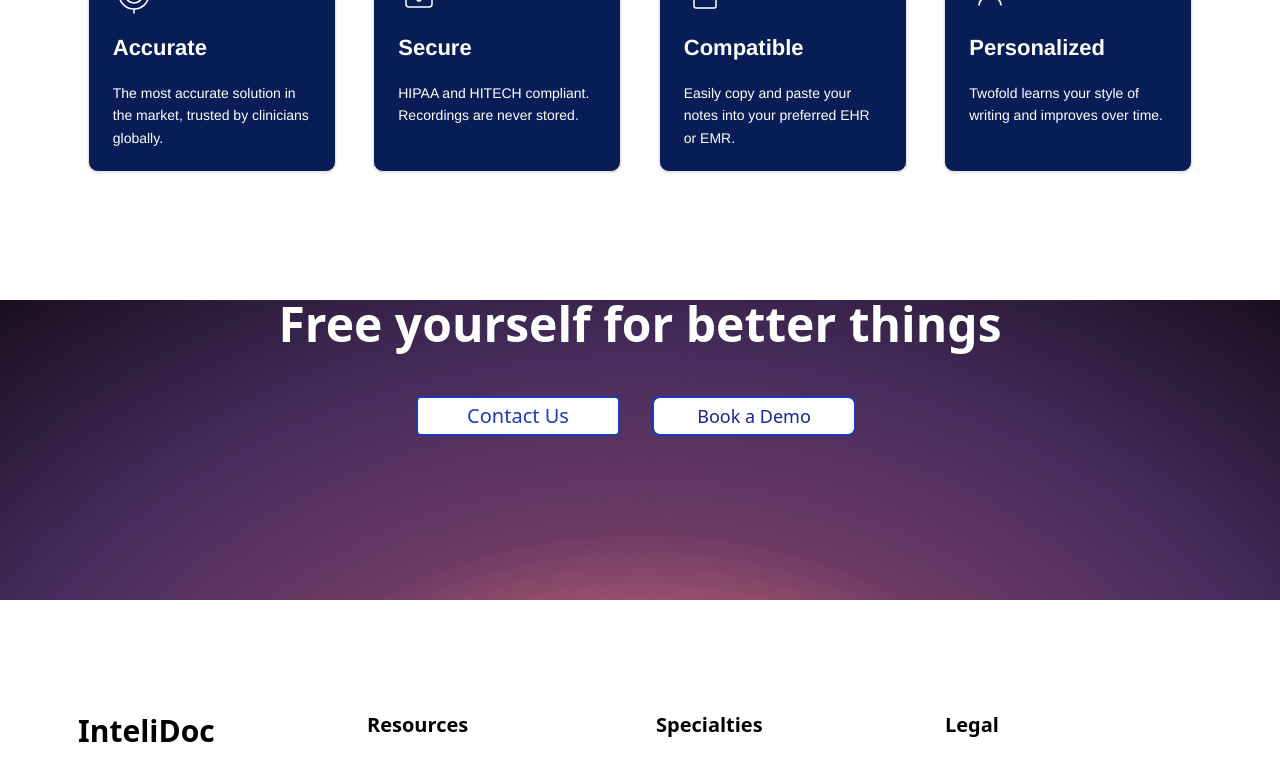
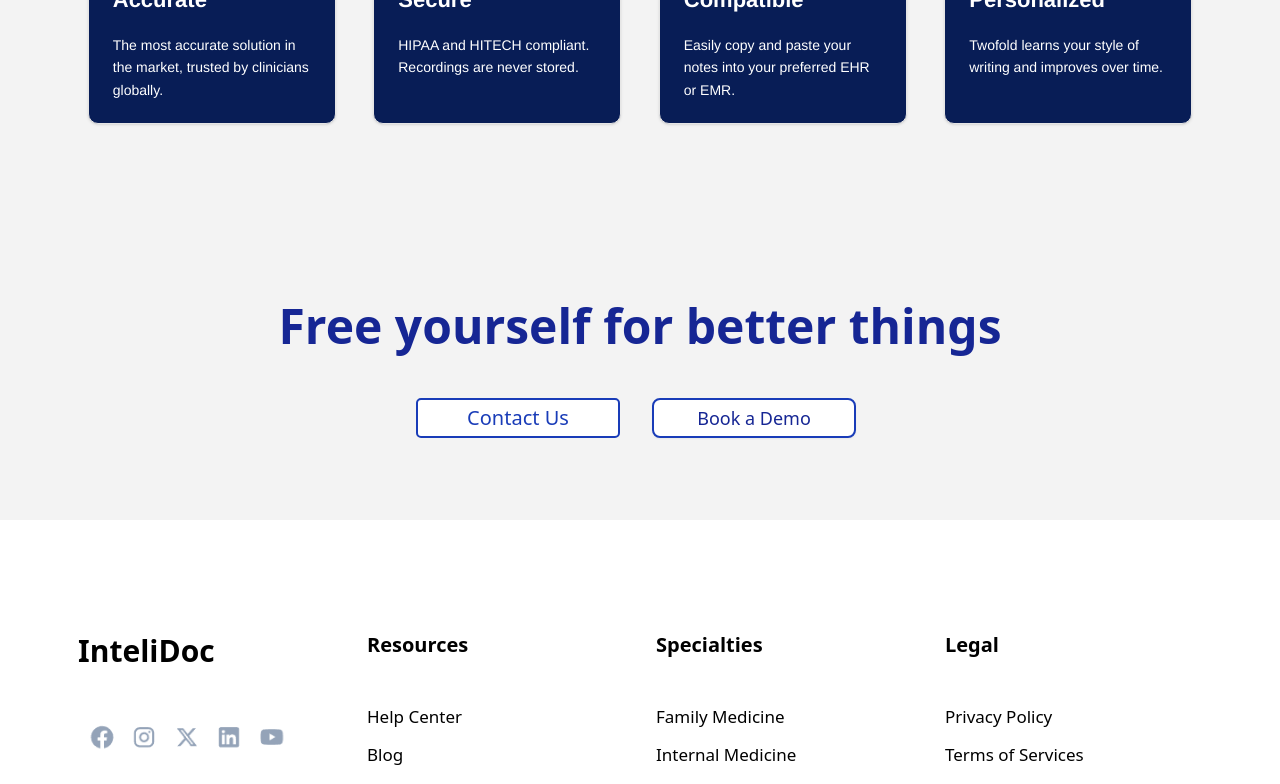
Before and after one commit to suraj-jha-github/intelidoc, a Next.js app: page /features in a window 1280 px wide. Shown: the part 2124-2908 px from the top of the page. Built offline with nearby package versions, Linux system fonts and the light colour scheme.

Commit message:
added changes

```diff
--- a/app/features/__components/cta-section.tsx
+++ b/app/features/__components/cta-section.tsx
@@ -7,19 +7,8 @@ export const CTASection: React.FC = () => {
   const [isHovered2, setIsHovered2] = useState(false);
 
   return (
-    <section className="w-full min-h-[300px] relative">
-      <div
-        className="absolute inset-0 w-full h-full"
-        style={{
-          backgroundImage: "url('/features/security-bg.png')",
-          backgroundSize: 'cover',
-          backgroundPosition: 'center',
-          backgroundRepeat: 'no-repeat',
-        }}
-      />
-
-      <div className="relative z-10 w-full h-full flex flex-col items-center justify-center py-12 md:py-0 pl-4 sm:pl-8 md:pl-16 lg:pl-[85px] pr-4 sm:pr-8 md:pr-16 lg:pr-[85px]">
-        <h2 className="font-semibold text-white text-2xl md:text-3xl lg:text-5xl mb-8 md:mb-12 text-center">
+    <section className="w-full min-h-[300px] bg-[#f3f3f3] flex flex-col items-center justify-center py-6 md:py-0 pl-4 sm:pl-8 md:pl-16 lg:pl-[85px] pr-4 sm:pr-8 md:pr-16 lg:pr-[85px] pt-0">
+      <h2 className="font-semibold text-[#162694] text-2xl md:text-3xl lg:text-5xl mb-8 md:mb-12 text-center">
         Free yourself for better things
       </h2>
       <div className="flex flex-col sm:flex-row gap-4 md:gap-8 w-full max-w-md">
@@ -41,7 +30,6 @@ export const CTASection: React.FC = () => {
           Book a Demo
         </Button>
       </div>
-      </div>
     </section>
   );
 };
--- a/app/features/page.tsx
+++ b/app/features/page.tsx
@@ -147,7 +147,7 @@ export default function Features() {
         </div>
 
         {/* Healthcare Professionals Section */}
-        <section className="mt-16 sm:mt-24 lg:mt-32">
+        <section className="mt-0 sm:mt-24 lg:mt-0 bg-[#f3f3f3] py-8 sm:py-20 lg:pt-20 lg:pb-8">
           <div className="pl-4 sm:pl-8 md:pl-16 lg:pl-[85px] pr-4 sm:pr-8 md:pr-16 lg:pr-[85px] max-w-7xl mx-auto">
             <h2 className="font-['Playfair_Display',Helvetica] font-semibold text-[#132180] text-3xl sm:text-4xl lg:text-[46px] leading-normal mb-8 sm:mb-12 lg:mb-16 text-left">
               Created by healthcare professionals, <br className="hidden sm:block" />
@@ -222,7 +222,7 @@ export default function Features() {
         </section>
 
         {/* CTA Section with full-width background image */}
-        <div className="w-full mt-16 sm:mt-24 lg:mt-32">
+        <div className="w-full mt-0 sm:mt-24 lg:mt-0">
           <CTASection />
         </div>
 
```
Lines whose indentation alone changed are shown as unchanged.
